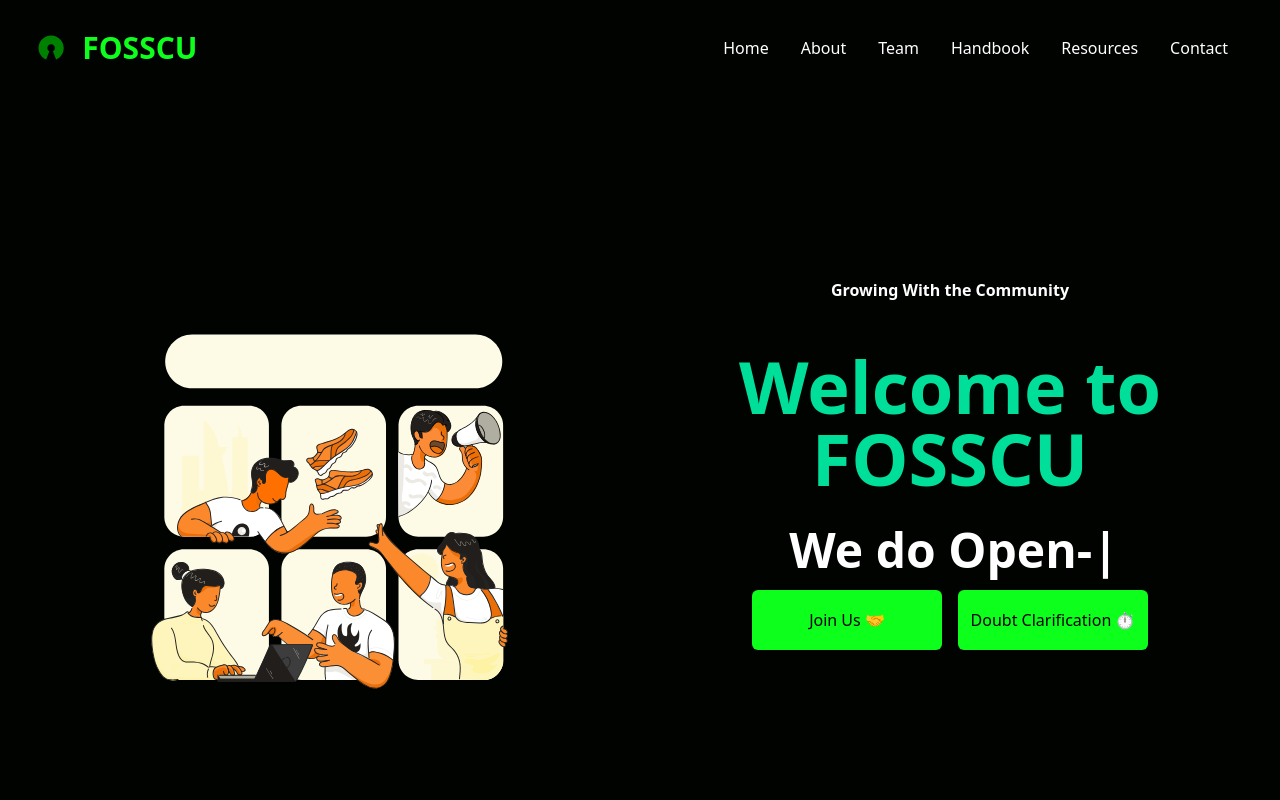
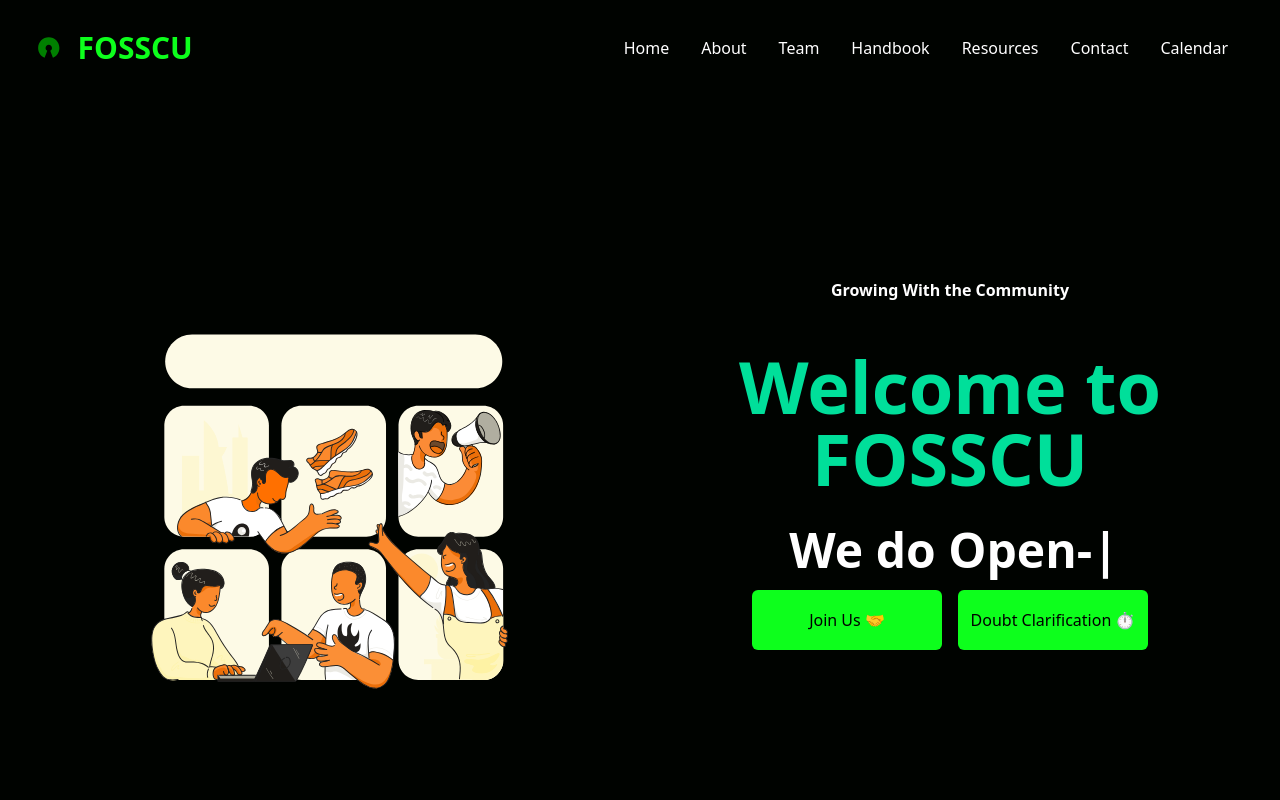
Before and after one commit to FOSS-Community/fosscu.org, a React (Vite) app: page / in a window 1280 px wide. Shown: the top 800 px of the page. Built offline with nearby package versions, Linux system fonts and the light colour scheme; the HTML template or start-up script is replaced by a standard one.

Commit message:
I have added the Calendar of Fosscu community in the navbar which can be easily accesible by all

```diff
--- a/src/components/Navbar.jsx
+++ b/src/components/Navbar.jsx
@@ -56,6 +56,13 @@
           <li className="p-4">
             <Link to="/contact">Contact</Link>
           </li>
+          <li className="p-4">
+            {" "}
+          <a href="https://lu.ma/fosscu" rel="noreferrer">
+          Calendar
+          </a>
+
+        </li>
         </ul>
         <div onClick={handleNav} className="block md:hidden">
           {nav ? <AiOutlineClose size={20} /> : <AiOutlineMenu size={20} />}
```
